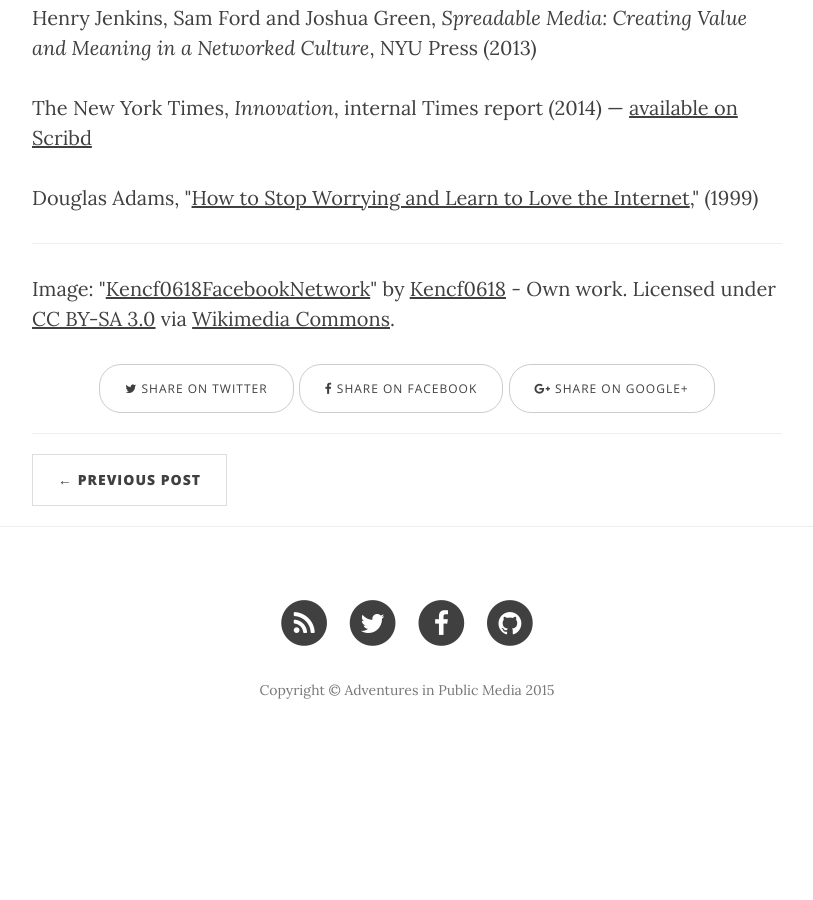
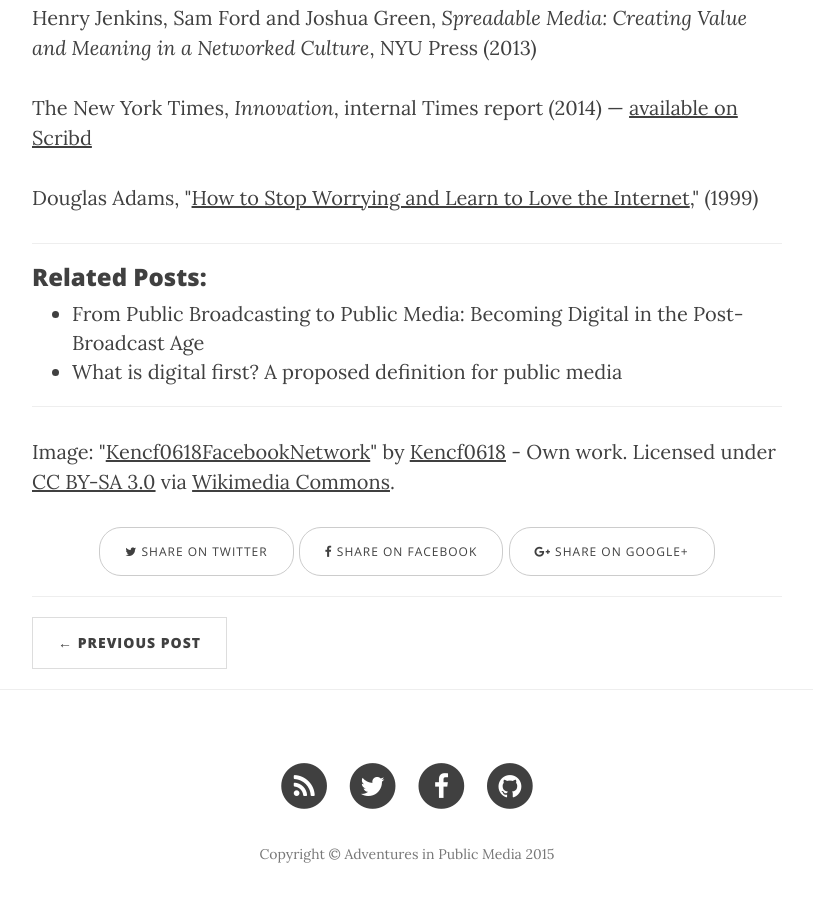
Before and after one commit to jackbrighton/jackbrighton.github.io, a Jekyll site: the page built from _posts/2015-05-18-new-media-os.html, in a window 1280 px wide and 900 px high, scrolled down 6988 px. Shown: the whole window, without its empty margins (233-1046 px from the left). Built offline with Jekyll 4.4.1, drawn with Linux system fonts in a browser that asks for light colours; nearby versions of some CDN libraries; before the commit the page ends 7754 px from its top, so only the background shows below that.

Commit message:
add related links

```diff
--- a/_posts/2015-05-18-new-media-os.html
+++ b/_posts/2015-05-18-new-media-os.html
@@ -99,4 +99,12 @@
 
 <hr>
 
+<h3>Related Posts:</h3>
+<ul>
+<li><a href="http://jackbrighton.github.io/2015/05/18/becoming-digital/">From Public Broadcasting to Public Media: Becoming Digital in the Post-Broadcast Age</a></li>
+<li><a href="http://jackbrighton.github.io/2015/05/25/what-is-digital-first/">What is digital first? A proposed definition for public media</a></li>
+</ul>
+
+<hr>
+
 <p>Image: "<a href="http://commons.wikimedia.org/wiki/File:Kencf0618FacebookNetwork.jpg#/media/File:Kencf0618FacebookNetwork.jpg">Kencf0618FacebookNetwork</a>" by <a href="//commons.wikimedia.org/wiki/User:Kencf0618" title="User:Kencf0618">Kencf0618</a> - <span class="int-own-work" lang="en">Own work</span>. Licensed under <a href="http://creativecommons.org/licenses/by-sa/3.0" title="Creative Commons Attribution-Share Alike 3.0">CC BY-SA 3.0</a> via <a href="//commons.wikimedia.org/wiki/">Wikimedia Commons</a>.</p>
```
